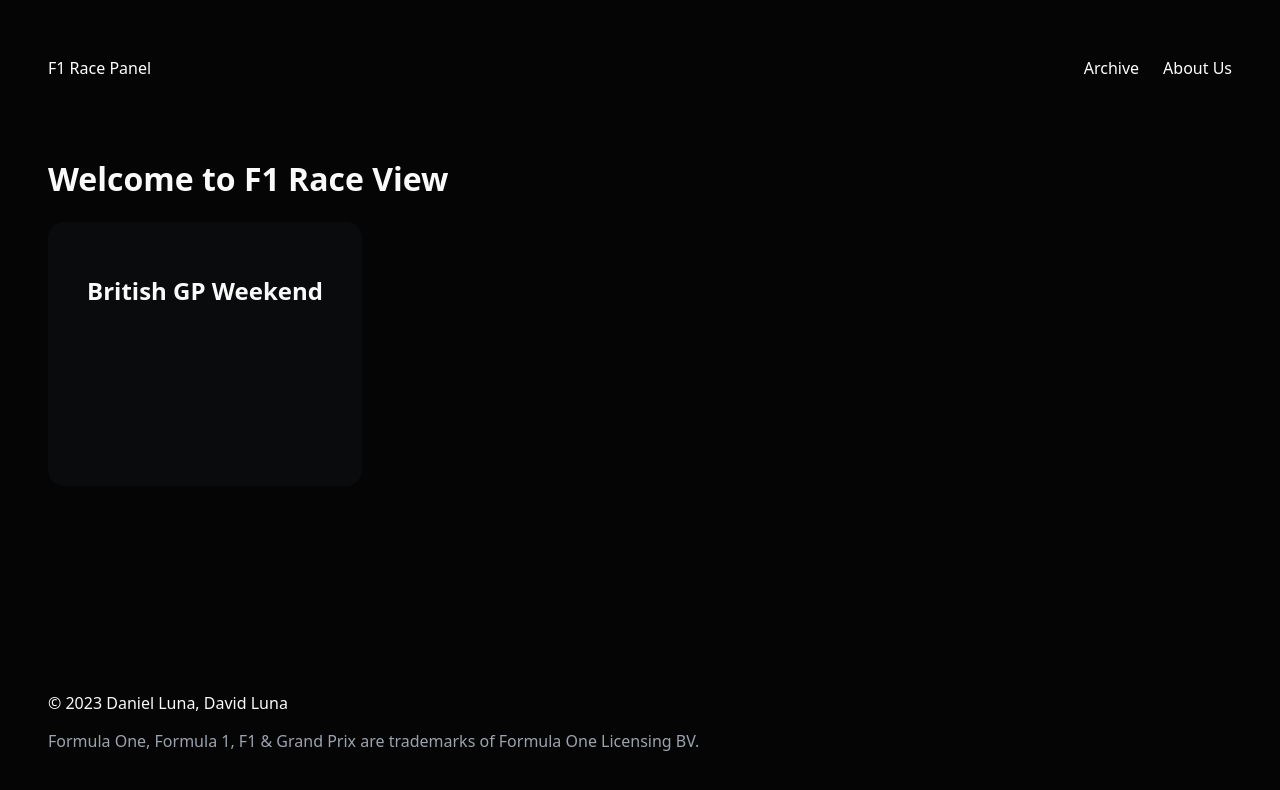
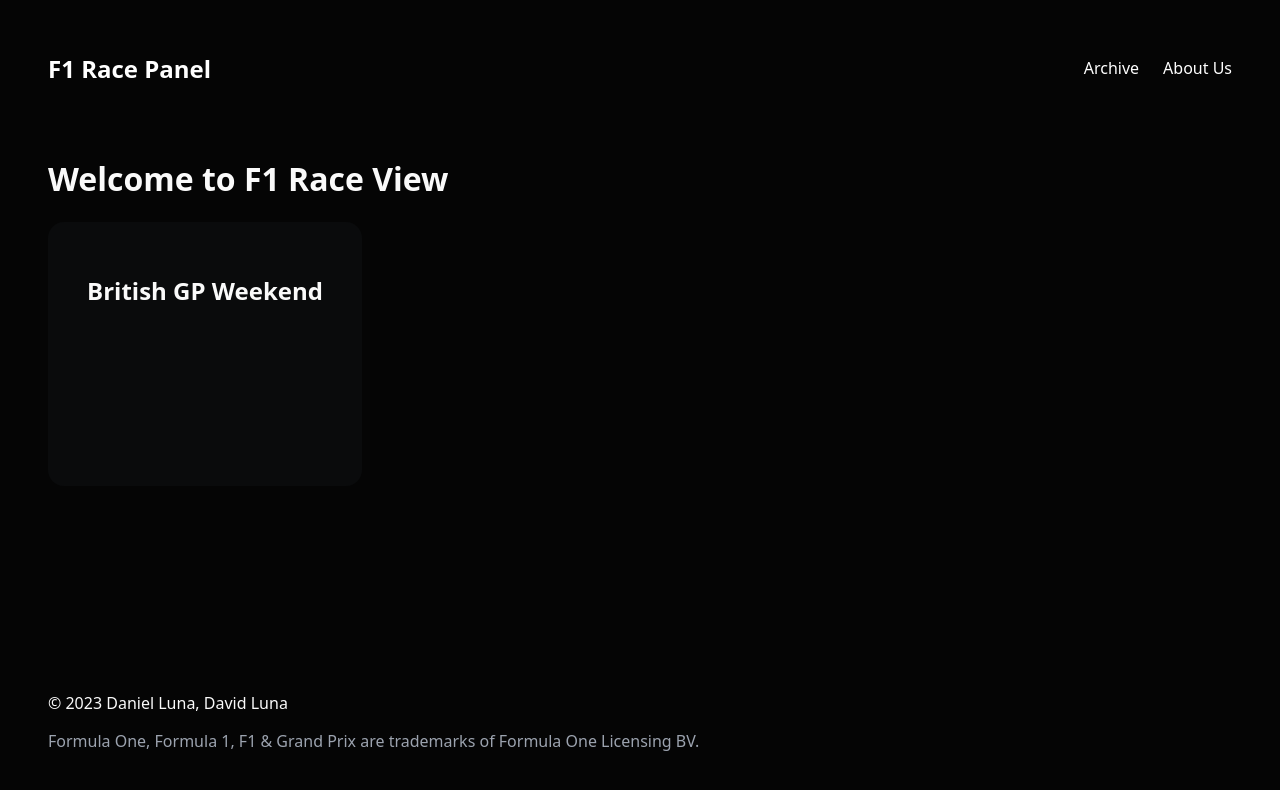
Before and after one commit to danielluna90/f1racepanel, an Astro site: page / in a window 1280 px wide. Built offline with nearby package versions, Linux system fonts and the light colour scheme; Astro itself is replaced by a stand-in of ours.

Commit message:
Updates size of title in Navbar

```diff
--- a/src/components/Navbar.astro
+++ b/src/components/Navbar.astro
@@ -3,7 +3,7 @@
 
 <nav>
   <div>
-        <a href="/">F1 Race Panel</a>
+    <h2><a href="/">F1 Race Panel</a></h2>
   </div>
 
   <ul id="nav-links">
```
Lines whose indentation alone changed are shown as unchanged.
